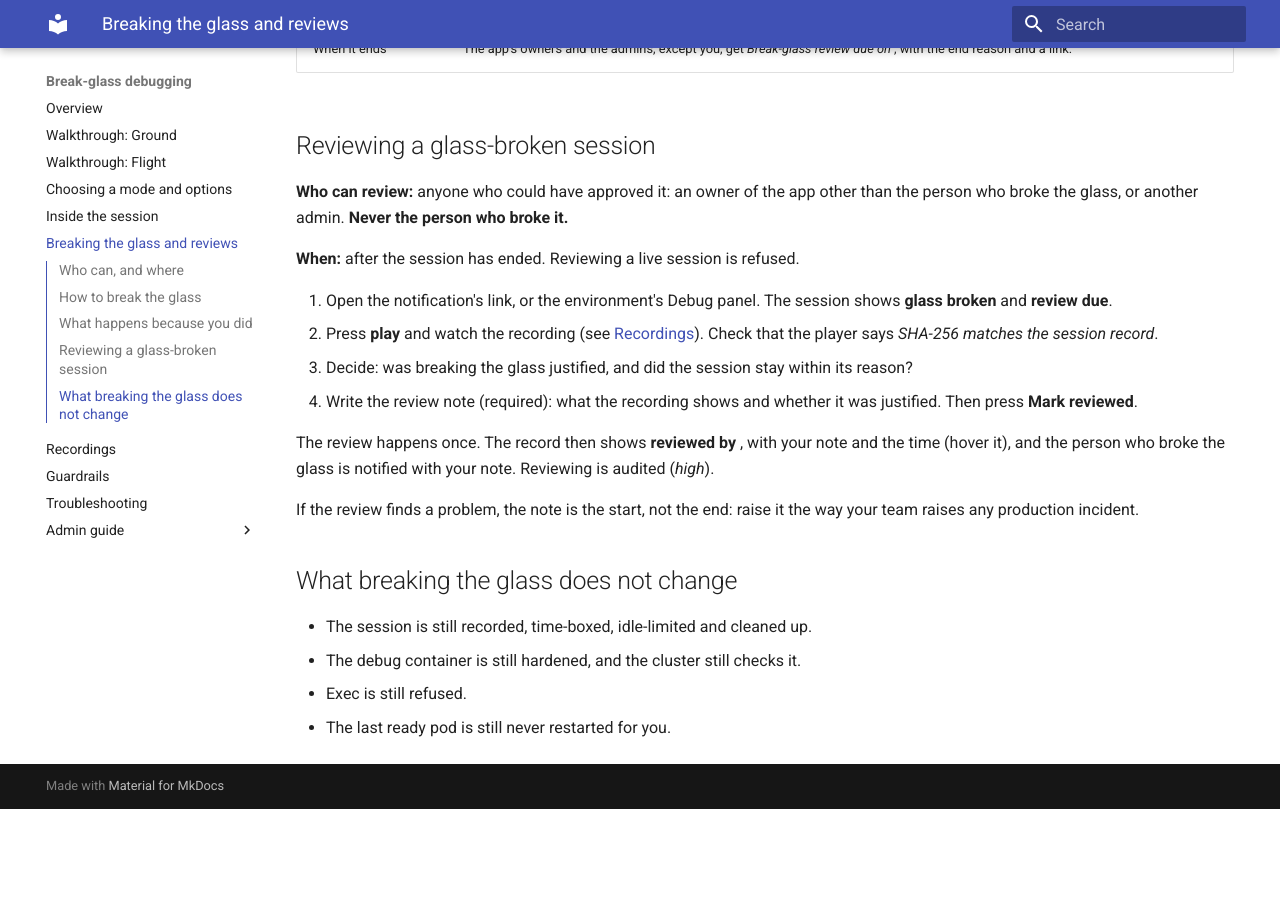
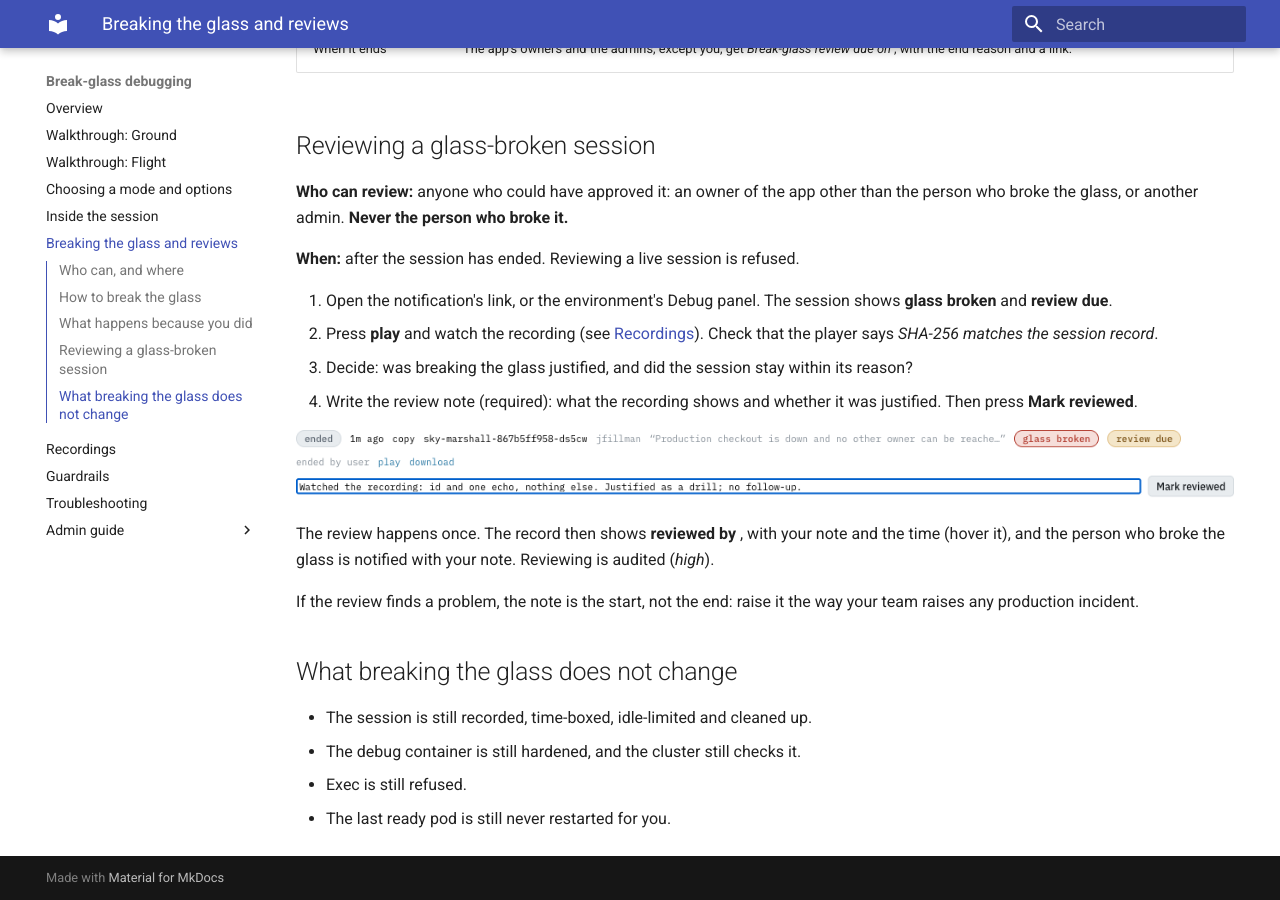
Before and after one commit to jfillman/tower, an MkDocs documentation site: the page built from docs/break-glass/glass-broken.md, in a window 1280 px wide and 900 px high, scrolled down 1197 px. Built offline with MkDocs 1.6.1 and Material for MkDocs 9.7.7, drawn with Linux system fonts in a browser that asks for light colours; before the commit the page ends 2006 px from its top, so only the background shows below that.

Commit message:
docs(break-glass): the review screenshot, from a real glass-broken session on kind-prod
Co-Authored-By: Claude Opus 5.5 <noreply@anthropic.com>

```diff
--- a/docs/break-glass/glass-broken.md
+++ b/docs/break-glass/glass-broken.md
@@ -48,6 +48,8 @@ or another admin. **Never the person who broke it.**
 4. Write the review note (required): what the recording shows and whether it was justified. Then press
    **Mark reviewed**.
 
+![A glass-broken session awaiting review: the glass broken and review due chips, play and download, the review note and Mark reviewed](screenshots/review-due.png)
+
 The review happens once. The record then shows **reviewed by <you>**, with your note and the time (hover it), and the
 person who broke the glass is notified with your note. Reviewing is audited (*high*).
 
```
Also changed, not shown: docs/break-glass/screenshots/review-due.png (added).
